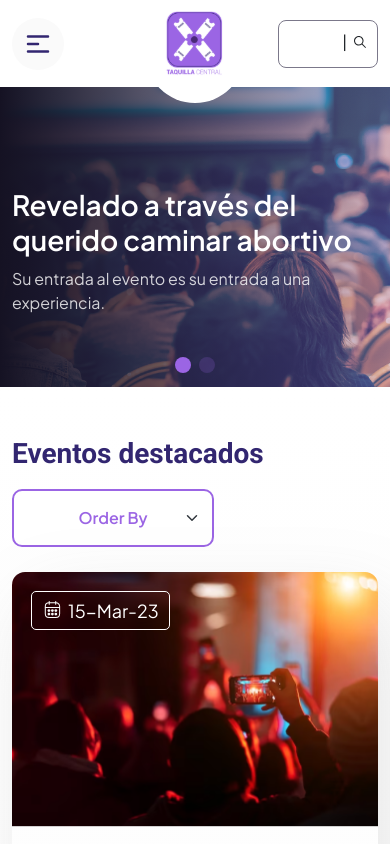
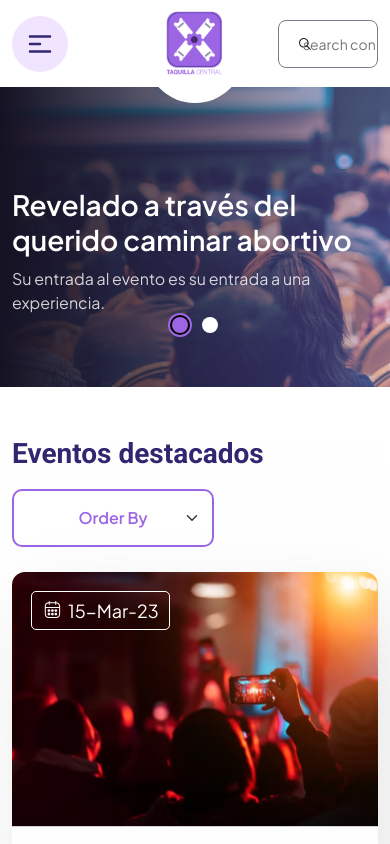
Before and after one commit to jahidhasan136/blwond, a React (Create React App) app: page / in a window 390 px wide. Shown: the top 844 px of the page. Built offline with nearby package versions, Linux system fonts and the light colour scheme.

Commit message:
seach bar bullet swiper and humberbug img customised

```diff
--- a/src/components/Banner/banner.css
+++ b/src/components/Banner/banner.css
@@ -34,9 +34,23 @@
 
 
 .swiper-pagination-bullet {
+    background: var(--swiper-pagination-bullet-inactive-color, #fff)!important;
+    width: 16px !important;
+    height: 16px !important;
+    margin-bottom: 40px !important;
+    opacity: var(--swiper-pagination-bullet-inactive-opacity, 10)!important;
+}
+
+.swiper-pagination-bullet-active {
     background-color: #9B65E4 !important;
     width: 16px !important;
     height: 16px !important;
+    margin-bottom: 40px !important;
+    border-radius: 50%; /* Create a rounded shape */
+    box-shadow:
+        0 0 0 2px black,
+        0 0 0 4px #9B65E4;
+    margin-right: 10px!important;
 }
 
 
--- a/src/components/Header/Header.jsx
+++ b/src/components/Header/Header.jsx
@@ -57,9 +57,8 @@ const Header = () => {
             <Col xs={4}>
               <div className='search' ref={inputRef}>
                 <div className='header-input'>
-                    <input onClick={handleInput} type="text" />
+                    <input placeholder='search content ...' onClick={handleInput} type="text" />
                   <div className='input-content'>
-                    <span>|</span>
                     <IoIosSearch></IoIosSearch>
                   </div>
                 </div>
--- a/src/components/Header/header.css
+++ b/src/components/Header/header.css
@@ -19,8 +19,8 @@
 
 .input-content {
   position: absolute;
-  top: 10px;
-  right: 16px;
+  top: 16px;
+  left: 160px;
   display: flex;
   align-items: center;
   gap: 16px;
@@ -30,8 +30,7 @@
   border: 1px solid #7B788A;
   padding-top: 14px;
   padding-bottom: 14px;
-  padding-left: 24px;
-  padding-right: 55px;
+  padding-left: 36px;
   width: 270px;
   height: 48px;
   border-radius: 8px;
@@ -92,9 +91,22 @@ header {
   background-color: white;
   z-index: 2;
 }
-.search-suggestion p{
+
+.search-suggestion p {
   cursor: pointer;
   font-weight: 500;
+}
+
+@media (max-width: 1399px) {
+  .input-content {
+    left: 100px;
+  }
+}
+
+@media (max-width: 1199px) {
+  .input-content {
+    left: 40px;
+  }
 }
 
 @media (max-width: 1240px) {
@@ -114,29 +126,48 @@ header {
     left: 0;
     width: 200px;
   }
+
+  .input-content {
+    left: 0;
+  }
 }
 
 @media (max-width: 768px) {
   .header-input input {
-    padding-left: 16px;
+    padding-left: 35px;
     width: 200px;
   }
+
+  .input-content {
+    left: 30px;
+  }
+
   .search-suggestion {
     left: 16px;
     width: 200px;
   }
 }
+
 @media (max-width: 767px) {
-  .search-suggestion{
+  .search-suggestion {
     left: -40px;
+  }
+
+  .input-content {
+    left: -20px;
   }
 }
 
 @media (max-width: 560px) {
   .header-input input {
-    padding-left: 10px;
+    padding-left: 20px;
     width: 150px;
   }
+
+  .input-content {
+    left: 15px;
+  }
+
   .search-suggestion {
     font-size: 12px;
     padding: 14px 10px;
@@ -147,9 +178,10 @@ header {
 
 @media (max-width: 425px) {
   .header-input input {
-    padding-left: 10px;
+    padding-left: 24px;
     width: 100px;
   }
+
   .search-suggestion {
     font-size: 12px;
     padding: 14px 10px;
@@ -159,8 +191,9 @@ header {
 
   .input-content {
     position: absolute;
-    top: 10px;
+    top: 16px;
     right: 10px;
+    left: 25px;
     display: flex;
     align-items: center;
     gap: 5px;
@@ -168,8 +201,12 @@ header {
 }
 
 @media (max-width: 375px) {
-  .search-suggestion{
+  .search-suggestion {
     left: -110px;
     width: 200px;
   }
+
+  .input-content {
+    left: 10px;
+  }
 }
```
Also changed, not shown: src/components/Header/images/hamburger.svg.
